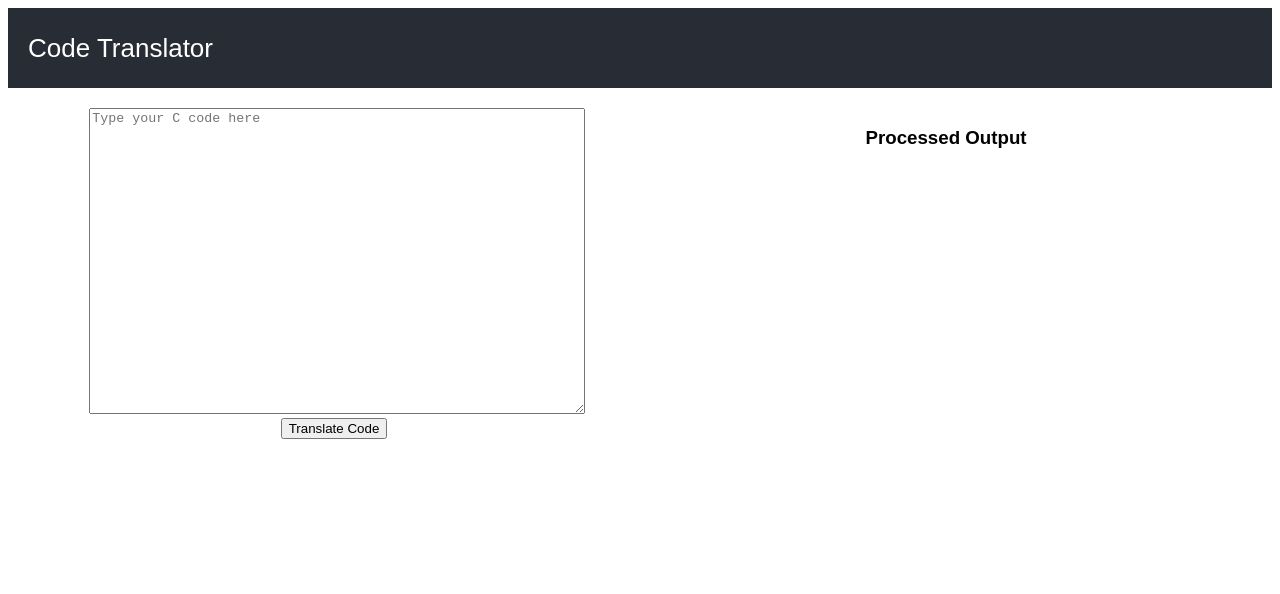
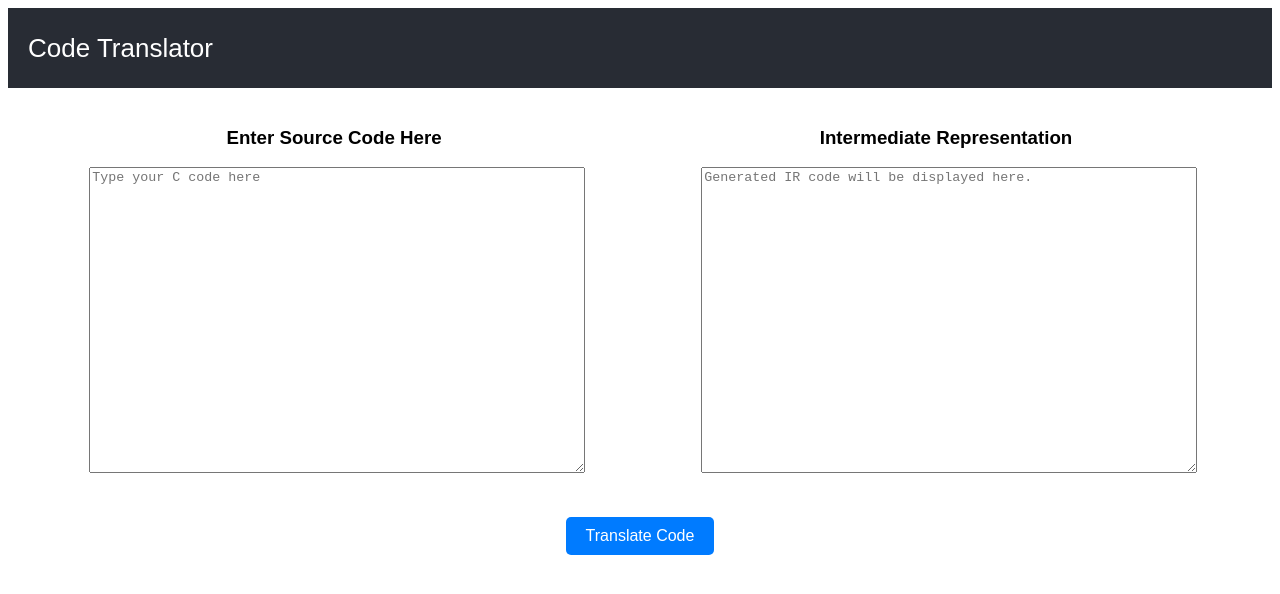
Before and after one commit to siwu-945/compiler_frontend, a React (Create React App) app: page / in a window 1280 px wide. Shown: the top 594 px of the page. Built offline with nearby package versions, Linux system fonts and the light colour scheme.

Commit message:
basic layout

```diff
--- a/package.json
+++ b/package.json
@@ -6,9 +6,13 @@
     "@testing-library/jest-dom": "^5.17.0",
     "@testing-library/react": "^13.4.0",
     "@testing-library/user-event": "^13.5.0",
+    "axios": "^1.6.8",
+    "dotenv": "^16.4.5",
+    "path": "^0.12.7",
     "react": "^18.3.1",
     "react-dom": "^18.3.1",
     "react-scripts": "5.0.1",
+    "stream": "^0.0.2",
     "web-vitals": "^2.1.4"
   },
   "scripts": {
--- a/src/App.js
+++ b/src/App.js
@@ -4,23 +4,20 @@ import CodeInputForm from './compoents/SourceCodeInput';
 import CodeOutput from './compoents/IROutput';
 import Header from './compoents/Header';
 import './styles/App.css';
+import axios from "axios";
 
 function App() {
   const [output, setOutput] = useState('');
 
-  // const translateCode = async (code) => {
-  //   try {
-  //     const response = await axios.post('/api/translate', { code });
-  //     setOutput(response.data.translatedCode);
-  //   } catch (error) {
-  //     console.error('Error translating code:', error);
-  //     setOutput('Error translating code.');
-  //   }
-  // };
-
-    const translateCode = () => {
-        console.log('Translating code:');
-    }
+  const translateCode = async (code) => {
+      try {
+          const response = await axios.get(process.env.REACT_APP_server+'output', { code });
+          setOutput(response.data);
+      } catch (error) {
+          console.error('Error translating code:', error);
+          setOutput('Error translating code.');
+      }
+  };
 
     return (
         <div className="App">
@@ -33,6 +30,9 @@ function App() {
                     <CodeOutput translatedCode={output} />
                 </div>
             </div>
+            <div className="button-container">
+                <button onClick={() => translateCode()}>Translate Code</button>
+            </div>
         </div>
     );
 }
--- a/src/compoents/IROutput.js
+++ b/src/compoents/IROutput.js
@@ -4,8 +4,13 @@ import React from 'react';
 function CodeOutput({ translatedCode }) {
     return (
         <div>
-            <h3>Processed Output</h3>
-            <pre>{translatedCode}</pre>
+            <h3>Intermediate Representation</h3>
+            <textarea
+                value={translatedCode}
+                placeholder="Generated IR code will be displayed here."
+                rows={10}
+                cols={50}
+            />
         </div>
     );
 }
--- a/src/compoents/SourceCodeInput.js
+++ b/src/compoents/SourceCodeInput.js
@@ -10,6 +10,8 @@ function CodeInputForm({ onSubmit }) {
     };
 
     return (
+      <div>
+          <h3>Enter Source Code Here</h3>
           <form onSubmit={handleSubmit}>
               <textarea
               value={code}
@@ -18,8 +20,8 @@ function CodeInputForm({ onSubmit }) {
               rows={10}
               cols={50}
           />
-            <button type="submit">Translate Code</button>
           </form>
+      </div>
     );
 }
 
--- a/src/styles/App.css
+++ b/src/styles/App.css
@@ -38,4 +38,19 @@
     margin-top: 20px;
 }
 
+.button-container button {
+    padding: 10px 20px;
+    font-size: 1rem;
+    color: white;
+    background-color: #007bff;
+    border: none;
+    border-radius: 5px;
+    cursor: pointer;
+    transition: background-color 0.2s;
+}
+
+.button-container button:hover {
+    background-color: #0056b3;
+}
+
 /* Add additional styling as needed */
```
Also changed, not shown: 2 other files (tests, documents, lock files or other folders). Lines whose indentation alone changed are shown as unchanged.
